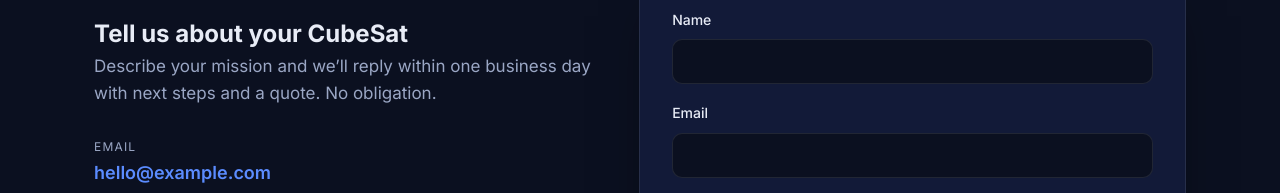
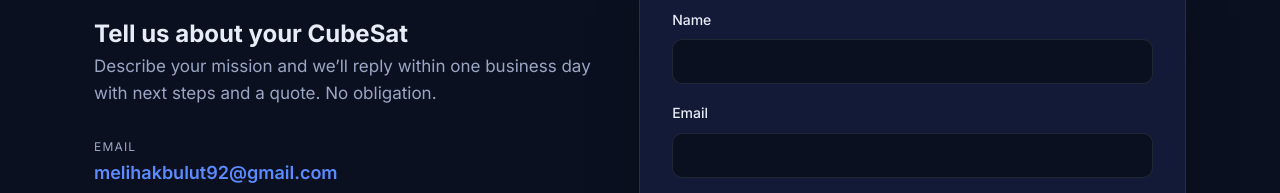
Before and after one commit to Melihakbulut221/apogee-avionics, a plain HTML site: page index.html in a window 1280 px wide. Shown: the part 4138-4331 px from the top of the page. Drawn offline with Linux system fonts and the light colour scheme.

Commit message:
Set contact email to melihakbulut92@gmail.com

```diff
--- a/index.html
+++ b/index.html
@@ -279,7 +279,7 @@
         <ul class="contact__direct">
           <li>
             <span class="contact__label">Email</span>
-            <a id="emailLink" href="mailto:hello@example.com?subject=CubeSat%20project%20inquiry">hello@example.com</a>
+            <a id="emailLink" href="mailto:melihakbulut92@gmail.com?subject=CubeSat%20project%20inquiry">melihakbulut92@gmail.com</a>
           </li>
           <li>
             <span class="contact__label">Response time</span>
--- a/script.js
+++ b/script.js
@@ -1,5 +1,5 @@
 // ===== Config: set these to your real contact details =====
-const CONTACT_EMAIL = "hello@example.com"; // <-- change to your email
+const CONTACT_EMAIL = "melihakbulut92@gmail.com"; // <-- change to your email
 
 // ===== Year =====
 document.getElementById("year").textContent = new Date().getFullYear();
```
